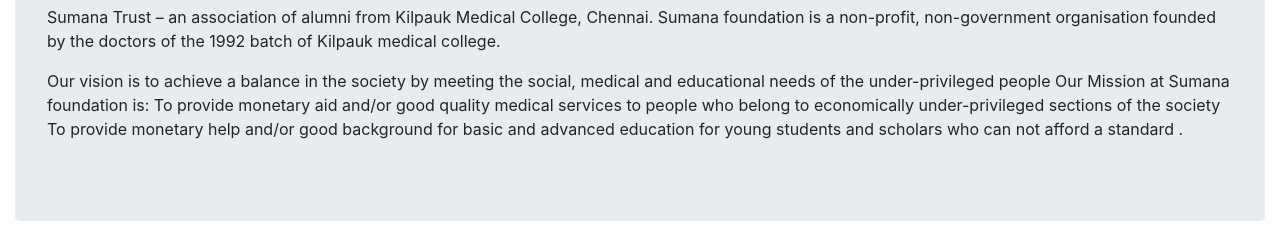
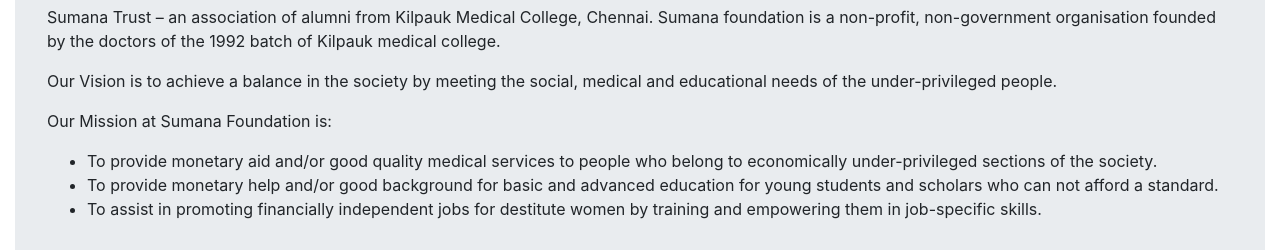
Before and after one commit to sumanatrust/sumanatrust.github.io, a plain HTML site: page index3.html in a window 1280 px wide. Shown: the part 691-941 px from the top of the page. Drawn offline with nearby package versions, Linux system fonts and the light colour scheme.

Commit message:
Added a list for the mission.

```diff
--- a/index3.html
+++ b/index3.html
@@ -105,11 +105,17 @@
     <p>Sumana Trust – an association of alumni from Kilpauk Medical College, Chennai.
 Sumana foundation is a non-profit, non-government organisation founded by the doctors of the 1992 batch of Kilpauk medical college.
 </p>
+
 <p>
-Our vision is to achieve a balance in the society by meeting the social, medical and educational needs of the under-privileged people
-Our Mission at Sumana foundation is:
-To provide monetary aid and/or good quality medical services to people who belong to economically under-privileged sections of the society
-To provide monetary help and/or good background for basic and advanced education for young students and scholars who can not afford a standard .
+Our Vision is to achieve a balance in the society by meeting the social, medical and educational needs of the under-privileged people.
+</p>
+
+<p>Our Mission at Sumana Foundation is:
+<ul>
+  <li>To provide monetary aid and/or good quality medical services to people who belong to economically under-privileged sections of the society.</li>
+  <li>To provide monetary help and/or good background for basic and advanced education for young students and scholars who can not afford a standard.</li>
+  <li>To assist in promoting financially independent jobs for destitute women by training and empowering them in job-specific skills.</li>
+</ul>
 </p>
   </div>
 
```
